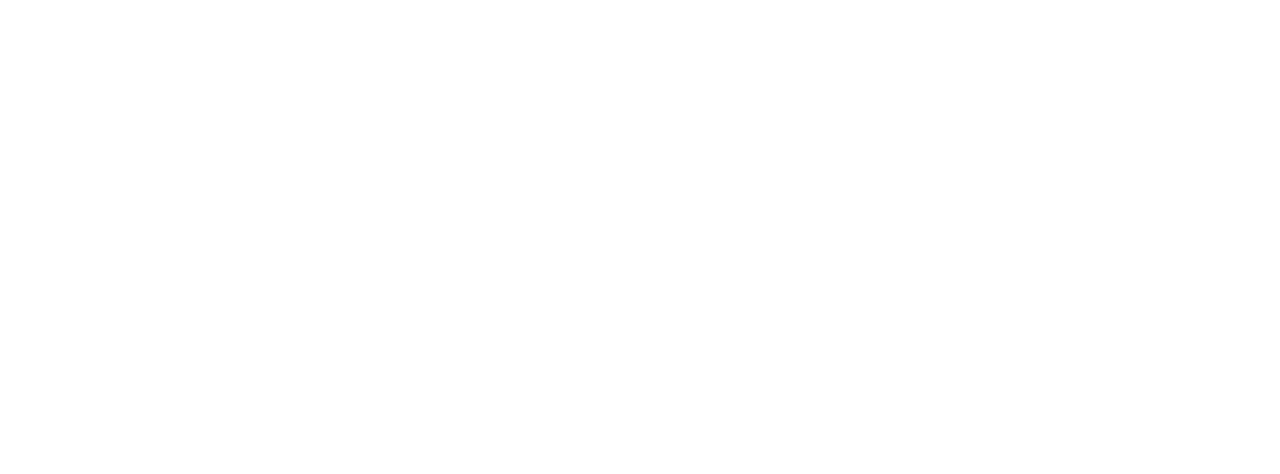
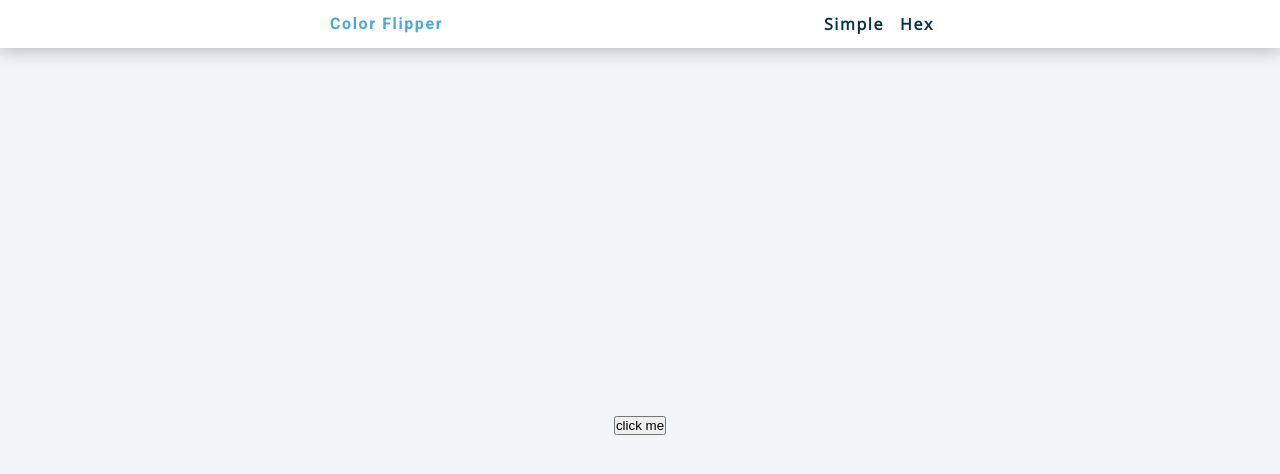
Before and after one commit to jsimmons01/Color-Flipper, a plain HTML site: page index.html in a window 1280 px wide. Drawn offline with nearby package versions, Linux system fonts and the light colour scheme.

Commit message:
Creates hex file

```diff
--- a/index.html
+++ b/index.html
@@ -5,8 +5,27 @@
     <meta http-equiv="X-UA-Compatible" content="IE=edge">
     <meta name="viewport" content="width=device-width, initial-scale=1.0">
     <title>Document</title>
+    <!-- styles -->
+    <link rel='stylesheet' href='styles.css' />
 </head>
 <body>
-
+    <nav>
+        <div class='nav-center'>
+            <h4>color flipper</h4>
+            <ul class='nav-links'>
+                <li>
+                    <a href='index.html'>simple</a>
+                </li>
+                 <li>
+                    <a href='hex.html'>hex</a>
+                </li>
+            </ul>
+        </div>
+    </nav>
+    <main>
+        <div class='container'>
+            <button class=''btn btn-hero" id=''btn>click me</button>
+        </div>
+    </main>
 </body>
 </html>
--- /dev/null
+++ b/styles.css
@@ -0,0 +1,234 @@
+/*
+===============
+Fonts
+===============
+*/
+@import url("https://fonts.googleapis.com/css?family=Open+Sans|Roboto:400,700&display=swap");
+
+/*
+===============
+Variables
+===============
+*/
+
+:root {
+  /* dark shades of primary color*/
+  --clr-primary-1: hsl(205, 86%, 17%);
+  --clr-primary-2: hsl(205, 77%, 27%);
+  --clr-primary-3: hsl(205, 72%, 37%);
+  --clr-primary-4: hsl(205, 63%, 48%);
+  /* primary/main color */
+  --clr-primary-5: hsl(205, 78%, 60%);
+  /* lighter shades of primary color */
+  --clr-primary-6: hsl(205, 89%, 70%);
+  --clr-primary-7: hsl(205, 90%, 76%);
+  --clr-primary-8: hsl(205, 86%, 81%);
+  --clr-primary-9: hsl(205, 90%, 88%);
+  --clr-primary-10: hsl(205, 100%, 96%);
+  /* darkest grey - used for headings */
+  --clr-grey-1: hsl(209, 61%, 16%);
+  --clr-grey-2: hsl(211, 39%, 23%);
+  --clr-grey-3: hsl(209, 34%, 30%);
+  --clr-grey-4: hsl(209, 28%, 39%);
+  /* grey used for paragraphs */
+  --clr-grey-5: hsl(210, 22%, 49%);
+  --clr-grey-6: hsl(209, 23%, 60%);
+  --clr-grey-7: hsl(211, 27%, 70%);
+  --clr-grey-8: hsl(210, 31%, 80%);
+  --clr-grey-9: hsl(212, 33%, 89%);
+  --clr-grey-10: hsl(210, 36%, 96%);
+  --clr-white: #fff;
+  --clr-red-dark: hsl(360, 67%, 44%);
+  --clr-red-light: hsl(360, 71%, 66%);
+  --clr-green-dark: hsl(125, 67%, 44%);
+  --clr-green-light: hsl(125, 71%, 66%);
+  --clr-black: #222;
+  --ff-primary: "Roboto", sans-serif;
+  --ff-secondary: "Open Sans", sans-serif;
+  --transition: all 0.3s linear;
+  --spacing: 0.1rem;
+  --radius: 0.25rem;
+  --light-shadow: 0 5px 15px rgba(0, 0, 0, 0.1);
+  --dark-shadow: 0 5px 15px rgba(0, 0, 0, 0.2);
+  --max-width: 1170px;
+  --fixed-width: 620px;
+}
+/*
+===============
+Global Styles
+===============
+*/
+
+*,
+::after,
+::before {
+  margin: 0;
+  padding: 0;
+  box-sizing: border-box;
+}
+body {
+  font-family: var(--ff-secondary);
+  background: var(--clr-grey-10);
+  color: var(--clr-grey-1);
+  line-height: 1.5;
+  font-size: 0.875rem;
+}
+ul {
+  list-style-type: none;
+}
+a {
+  text-decoration: none;
+}
+h1,
+h2,
+h3,
+h4 {
+  letter-spacing: var(--spacing);
+  text-transform: capitalize;
+  line-height: 1.25;
+  margin-bottom: 0.75rem;
+  font-family: var(--ff-primary);
+}
+h1 {
+  font-size: 3rem;
+}
+h2 {
+  font-size: 2rem;
+}
+h3 {
+  font-size: 1.25rem;
+}
+h4 {
+  font-size: 0.875rem;
+}
+p {
+  margin-bottom: 1.25rem;
+  color: var(--clr-grey-5);
+}
+@media screen and (min-width: 800px) {
+  h1 {
+    font-size: 4rem;
+  }
+  h2 {
+    font-size: 2.5rem;
+  }
+  h3 {
+    font-size: 1.75rem;
+  }
+  h4 {
+    font-size: 1rem;
+  }
+  body {
+    font-size: 1rem;
+  }
+  h1,
+  h2,
+  h3,
+  h4 {
+    line-height: 1;
+  }
+}
+/*  global classes */
+
+/* section */
+.section {
+  padding: 5rem 0;
+}
+
+.section-center {
+  width: 90vw;
+  margin: 0 auto;
+  max-width: 1170px;
+}
+@media screen and (min-width: 992px) {
+  .section-center {
+    width: 95vw;
+  }
+}
+main {
+  min-height: 100vh;
+  display: grid;
+  place-items: center;
+}
+
+/*
+===============
+Nav
+===============
+*/
+nav {
+  background: var(--clr-white);
+  height: 3rem;
+  display: grid;
+  align-items: center;
+  box-shadow: var(--dark-shadow);
+}
+.nav-center {
+  width: 90vw;
+  max-width: var(--fixed-width);
+  margin: 0 auto;
+  display: flex;
+  align-items: center;
+  justify-content: space-between;
+}
+.nav-center h4 {
+  margin-bottom: 0;
+  color: var(--clr-primary-5);
+}
+.nav-links {
+  display: flex;
+}
+nav a {
+  text-transform: capitalize;
+  font-weight: 700;
+  font-size: 1rem;
+  color: var(--clr-primary-1);
+  letter-spacing: var(--spacing);
+  margin-right: 1rem;
+}
+nav a:hover {
+  color: var(--clr-primary-5);
+}
+/*
+===============
+Container
+===============
+*/
+main {
+  min-height: calc(100vh - 3rem);
+  display: grid;
+  place-items: center;
+}
+.container {
+  text-align: center;
+}
+.container h2 {
+  background: var(--clr-black);
+  color: var(--clr-white);
+  padding: 1rem;
+  border-radius: var(--radius);
+  margin-bottom: 2.5rem;
+}
+.color {
+  color: var(--clr-primary-5);
+}
+.btn-hero {
+  font-family: var(--ff-primary);
+  text-transform: uppercase;
+  background: transparent;
+  color: var(--clr-black);
+  letter-spacing: var(--spacing);
+  display: inline-block;
+  font-weight: 700;
+  transition: var(--transition);
+  border: 2px solid var(--clr-black);
+  cursor: pointer;
+  box-shadow: 0 1px 3px rgba(0, 0, 0, 0.2);
+  border-radius: var(--radius);
+  font-size: 1rem;
+  padding: 0.75rem 1.25rem;
+}
+.btn-hero:hover {
+  color: var(--clr-white);
+  background: var(--clr-black);
+}
```
Also changed, not shown: hex.html (added, +15 -0 lines).
